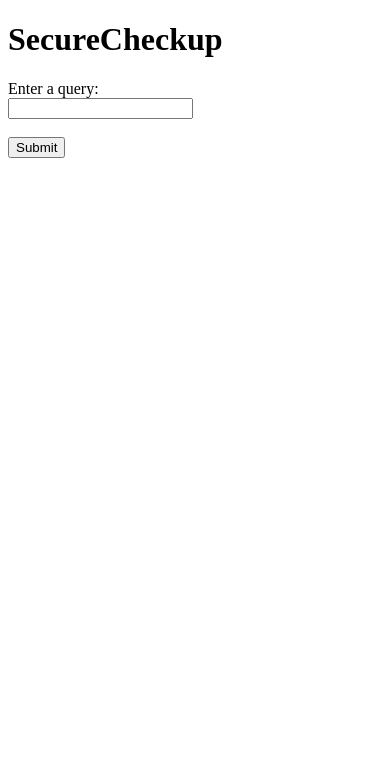
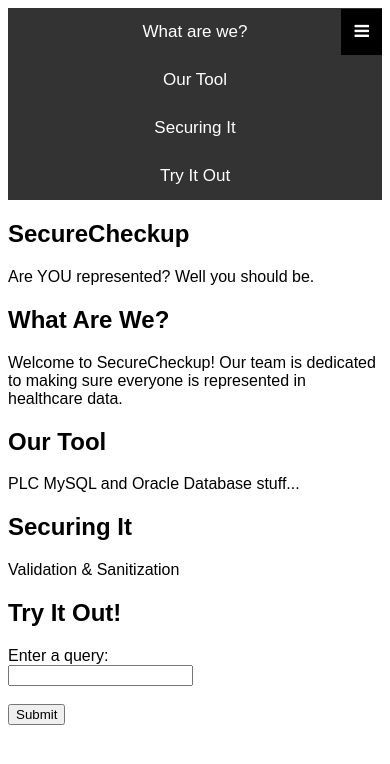
Before and after one commit to Szheng25/SecureCheckup, a plain HTML site: page index.html in a window 390 px wide. Drawn offline with Linux system fonts and the light colour scheme.

Commit message:
working and responsive nav bar

```diff
--- a/css/styles.css
+++ b/css/styles.css
@@ -0,0 +1,44 @@
+body { font-family: Arial, Helvetica, sans-serif; }
+
+/* Style nav menu */
+nav {
+    overflow: hidden;
+    background-color: #333;
+    position: relative;
+}
+
+/* Style nav menu links */
+nav a, .icon {
+    color: white;
+    padding: 14px 16px;
+    text-decoration: none;
+    font-size: 17px;
+    text-align: center;
+    float: none;
+    display: block;
+}
+
+/* Add background color on mouse-over */
+nav a:hover, .icon:hover {
+    background-color: #ddd;
+    color: black;
+}
+
+/* Style hamburger menu */
+.icon {
+    background: black;
+    padding: 13px;
+    position: absolute;
+    right: 8px;
+    top: 9px;
+}
+
+@media screen and (min-width: 600px) {
+    /* Style nav menu links */
+    nav a { float: left; }
+}
+
+@media screen and (min-width: 900px) {
+    /* Hide hamburger menu */
+    .icon { display: none; }
+}
--- a/index.html
+++ b/index.html
@@ -4,16 +4,52 @@
         <meta charset="utf-8">
         <meta name="viewport" content="width=device-width, initial-scale=1.0">
         <title>SecureCheckup</title>
+        <!-- Icon library loaded to show hamburger menu -->
+        <link rel="stylesheet" href="https://cdnjs.cloudflare.com/ajax/libs/font-awesome/4.7.0/css/font-awesome.min.css">
         <link rel="stylesheet" type="text/css" href="css/styles.css">
         <script src="js/script.js"></script>
     </head>
     <body>
+        <nav id="nav">
+            <a href="#whatAreWe">What are we?</a>
+            <a href="#ourTool">Our Tool</a>
+            <a href="#securingIt">Securing It</a>
+            <a href="#tryItOut">Try It Out</a>
+        </nav>
+
+        <!-- "Hamburger menu" / "Bar icon" to toggle nav links -->
+        <a href="javascript:void(0);" class="icon" onclick="hamburger()">
+            <i class="fa fa-bars"></i>
+        </a>
+
+        <section id="header">
             <h1>SecureCheckup</h1>
+            <p>Are YOU represented? Well you should be.</p>
+        </section>
+
+        <section id="whatAreWe">
+            <h2>What Are We?</h2>
+            <p>Welcome to SecureCheckup! Our team is dedicated to making sure everyone is represented in healthcare data.</p>
+        </section>
+
+        <section id="ourTool">
+            <h2>Our Tool</h2>
+            <p>PLC MySQL and Oracle Database stuff...</p>
+        </section>
+
+        <section id="securingIt">
+            <h2>Securing It</h2>
+            <p>Validation & Sanitization</p>
+        </section>
+
+        <section id="tryItOut">
+            <h2>Try It Out!</h2>
             <form>
                 <label for="input">Enter a query:</label><br>
                 <input type="text" id="input" name="input"><br><br>
 
                 <input type="submit" value="Submit">
             </form>
+        </section>
     </body>
 </html>
--- a/js/script.js
+++ b/js/script.js
@@ -0,0 +1,11 @@
+/* Toggle between showing and hiding the navigation menu links when the user clicks on the hamburger menu / bar icon */
+function hamburger() {
+    var nav = document.getElementById("nav");
+    if (nav.style.display === "block") {
+        nav.style.display = "none";
+    } else if (nav.style.display === "") {
+        nav.style.display = "none";
+    } else {
+        nav.style.display = "block";
+    }
+}
```
Also changed, not shown: 1 other file. Lines whose indentation alone changed are shown as unchanged.
